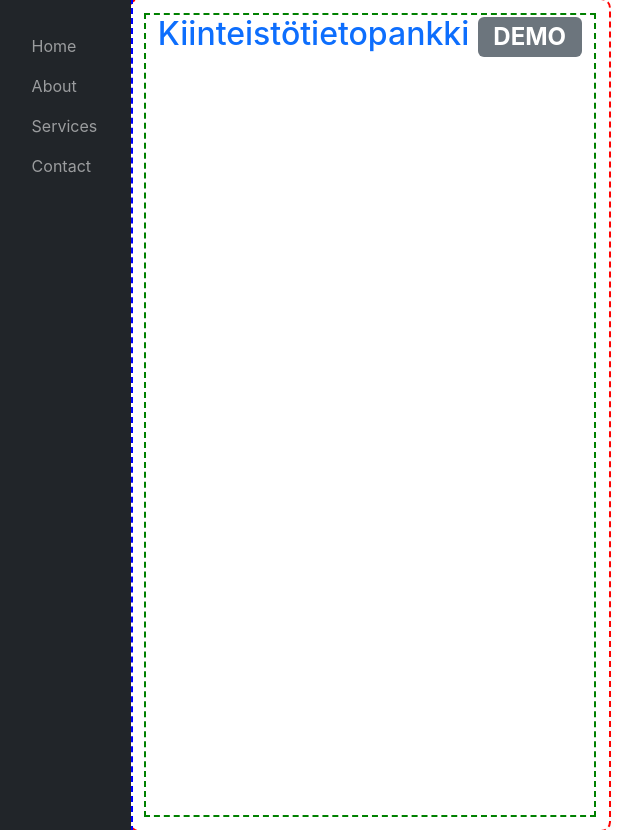
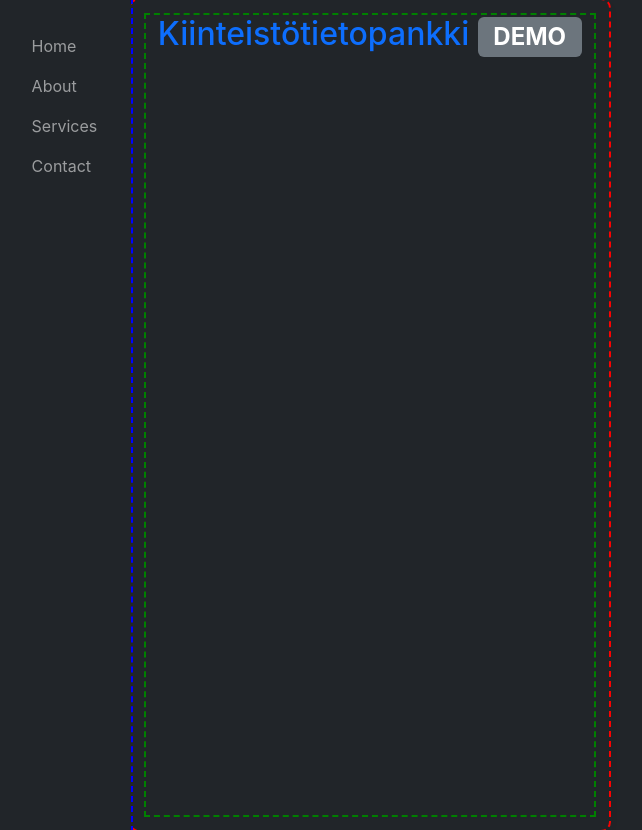
Before and after one commit to Kiinteistotietopankki/KTP_demo, a React (Create React App) app in the folder client/: page / in a window 1280 px wide. Shown: the whole page, without its empty margins (2-644 px from the left). Built offline with nearby package versions, Linux system fonts and the light colour scheme.

Commit message:
before theme switch

```diff
--- a/client/package.json
+++ b/client/package.json
@@ -10,6 +10,7 @@
     "ajv": "^8.17.1",
     "ajv-keywords": "^5.1.0",
     "bootstrap": "^5.3.3",
+    "client": "file:",
     "react": "^19.1.0",
     "react-bootstrap": "^2.10.9",
     "react-dom": "^19.1.0",
--- a/client/src/App.js
+++ b/client/src/App.js
@@ -9,9 +9,12 @@ function App() {
   return (
     <Router>
       <ScrollToTop />
-      <div className="layout">
+
+      <div className="layout bg-dark text-white">
         <Sidebar />
+
         <div className="app-container">
+
             <Routes>
               <Route path="/" element={<Home />} />
               <Route path="/about" element={<About />} />
```
Also changed, not shown: 1 other file (tests, documents, lock files or other folders).
